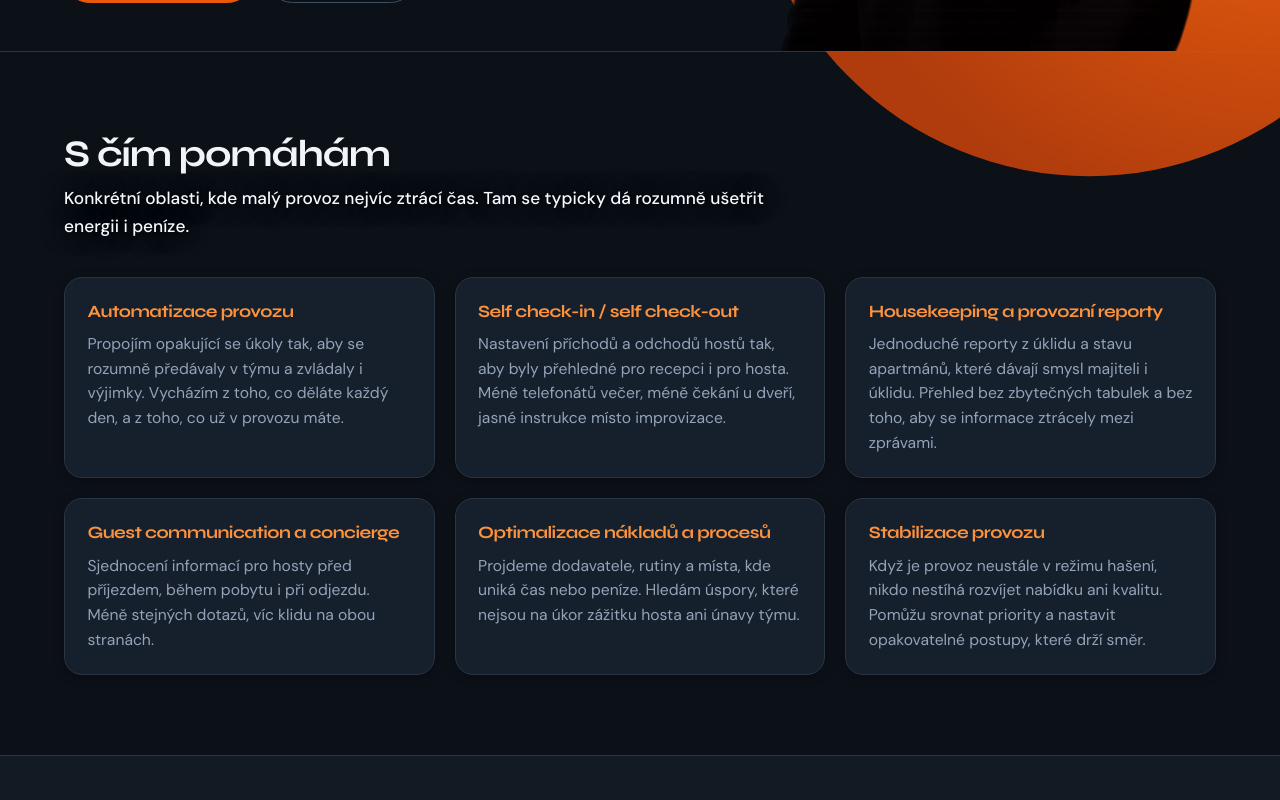
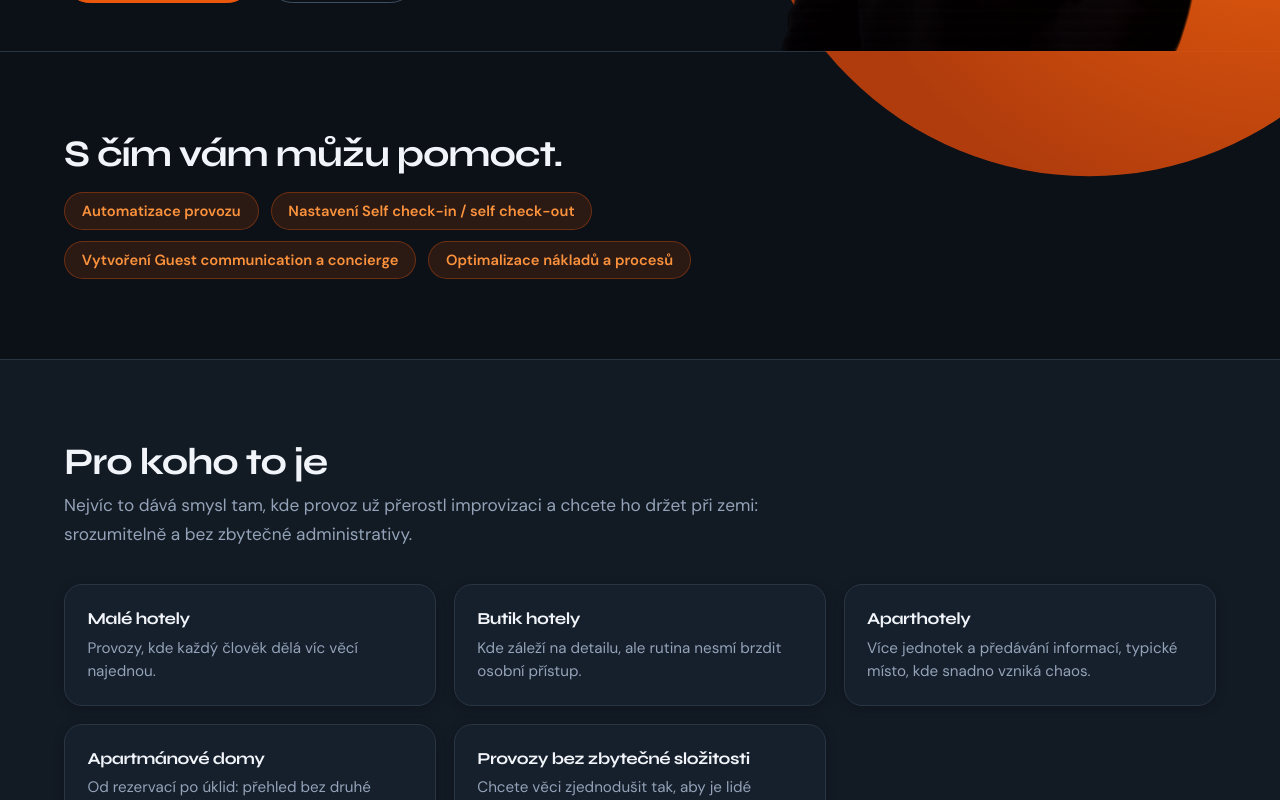
Before and after one commit to Noah-eu/David-Eder, a React (Vite) app: page / in a window 1280 px wide. Shown: the part 720-1520 px from the top of the page. Built offline with nearby package versions, Linux system fonts and the light colour scheme.

Commit message:
Sekce pomoci: nový nadpis, čtyři chipy místo karet
- Nadpis „S čím vám můžu pomoct.“, bez úvodního odstavce
- Chipy: automatizace, self check-in, guest comm, optimalizace
- Odstraněny karty Housekeeping a Stabilizace + nepoužívané styly card--service

Made-with: Cursor

```diff
--- a/src/components/HelpSection.tsx
+++ b/src/components/HelpSection.tsx
@@ -9,15 +9,13 @@ export function HelpSection() {
         <h2 className="section__title" id="help-title">
           {help.title}
         </h2>
-        <p className="section__intro help-section__intro">{help.intro}</p>
-        <div className="cards-grid cards-grid--2 cards-grid--3">
-          {help.cards.map((card) => (
-            <article key={card.title} className="card card--service">
-              <h3>{card.title}</h3>
-              <p>{card.body}</p>
-            </article>
+        <ul className="help-chips" aria-label="Oblasti spolupráce">
+          {help.chips.map((label) => (
+            <li key={label} className="help-chips__item">
+              {label}
+            </li>
           ))}
-        </div>
+        </ul>
       </div>
     </section>
   )
--- a/src/content/siteData.ts
+++ b/src/content/siteData.ts
@@ -11,7 +11,7 @@ export const seo = {
     'Pomáhám malým hotelům, aparthotelům a apartmánovým domům zjednodušit provoz, nastavit automatizaci a praktické procesy. Zkušenost z reálného provozu v Praze.',
   ogTitle: 'David Eder | provoz malých hotelů bez zbytečného chaosu',
   ogDescription:
-    'Automatizace, self check-in, housekeeping, komunikace s hosty. Praktická pomoc z provozu malého ubytování.',
+    'Automatizace, self check-in, komunikace s hosty, optimalizace nákladů. Praktická pomoc z provozu malého ubytování.',
   ogLocale: 'cs_CZ',
 } as const
 
@@ -25,7 +25,7 @@ export const siteData = {
     ctaContact: 'Kontakt',
     nav: [
       { id: 'nav-uvod', href: '#uvod', label: 'Úvod' },
-      { id: 'nav-pomoc', href: '#s-cim-pomaham', label: 'S čím pomáhám' },
+      { id: 'nav-pomoc', href: '#s-cim-pomaham', label: 'S čím vám můžu pomoct.' },
       { id: 'nav-koho', href: '#pro-koho', label: 'Pro koho' },
       { id: 'nav-sluzby', href: '#sluzby', label: 'Služby' },
       { id: 'nav-kontakt', href: '#kontakt', label: 'Kontakt' },
@@ -48,40 +48,12 @@ export const siteData = {
 
   help: {
     id: 's-cim-pomaham',
-    title: 'S čím pomáhám',
-    intro:
-      'Konkrétní oblasti, kde malý provoz nejvíc ztrácí čas. Tam se typicky dá rozumně ušetřit energii i peníze.',
-    cards: [
-      {
-        title: 'Automatizace provozu',
-        body:
-          'Propojím opakující se úkoly tak, aby se rozumně předávaly v týmu a zvládaly i výjimky. Vycházím z toho, co děláte každý den, a z toho, co už v provozu máte.',
-      },
-      {
-        title: 'Self check-in / self check-out',
-        body:
-          'Nastavení příchodů a odchodů hostů tak, aby byly přehledné pro recepci i pro hosta. Méně telefonátů večer, méně čekání u dveří, jasné instrukce místo improvizace.',
-      },
-      {
-        title: 'Housekeeping a provozní reporty',
-        body:
-          'Jednoduché reporty z úklidu a stavu apartmánů, které dávají smysl majiteli i úklidu. Přehled bez zbytečných tabulek a bez toho, aby se informace ztrácely mezi zprávami.',
-      },
-      {
-        title: 'Guest communication a concierge',
-        body:
-          'Sjednocení informací pro hosty před příjezdem, během pobytu i při odjezdu. Méně stejných dotazů, víc klidu na obou stranách.',
-      },
-      {
-        title: 'Optimalizace nákladů a procesů',
-        body:
-          'Projdeme dodavatele, rutiny a místa, kde uniká čas nebo peníze. Hledám úspory, které nejsou na úkor zážitku hosta ani únavy týmu.',
-      },
-      {
-        title: 'Stabilizace provozu',
-        body:
-          'Když je provoz neustále v režimu hašení, nikdo nestíhá rozvíjet nabídku ani kvalitu. Pomůžu srovnat priority a nastavit opakovatelné postupy, které drží směr.',
-      },
+    title: 'S čím vám můžu pomoct.',
+    chips: [
+      'Automatizace provozu',
+      'Nastavení Self check-in / self check-out',
+      'Vytvoření Guest communication a concierge',
+      'Optimalizace nákladů a procesů',
     ],
   },
 
--- a/src/styles.css
+++ b/src/styles.css
@@ -462,16 +462,32 @@ a:hover {
   color: var(--accent);
 }
 
-/* S čím pomáhám — celý úvod světlý kvůli čitelnosti u přesahu hero kruhu */
+/* S čím vám můžu pomoct — chipy, přesah hero kruhu */
 .help-section {
   position: relative;
   z-index: 1;
 }
 
-.help-section__intro {
-  color: #f8fafc;
-  font-weight: 500;
-  text-shadow: 0 0 24px rgba(12, 16, 23, 0.85), 0 1px 3px rgba(12, 16, 23, 0.95);
+.help-chips {
+  display: flex;
+  flex-wrap: wrap;
+  gap: 0.65rem 0.75rem;
+  margin: 1rem 0 0;
+  padding: 0;
+  list-style: none;
+  max-width: 52rem;
+}
+
+.help-chips__item {
+  margin: 0;
+  padding: 0.5rem 1.05rem;
+  font-size: 0.92rem;
+  font-weight: 600;
+  line-height: 1.4;
+  color: var(--accent-hover);
+  background: var(--accent-soft);
+  border: 1px solid rgba(234, 88, 12, 0.35);
+  border-radius: var(--radius-pill);
 }
 
 /* Cards */
@@ -511,14 +527,6 @@ a:hover {
   color: var(--text-muted);
   font-size: 0.98rem;
   line-height: 1.58;
-}
-
-.card--service h3 {
-  color: var(--accent-hover);
-  font-family: var(--font-display);
-  font-size: 1.08rem;
-  font-weight: 700;
-  margin-bottom: 0.65rem;
 }
 
 .audience-card h3 {
```
